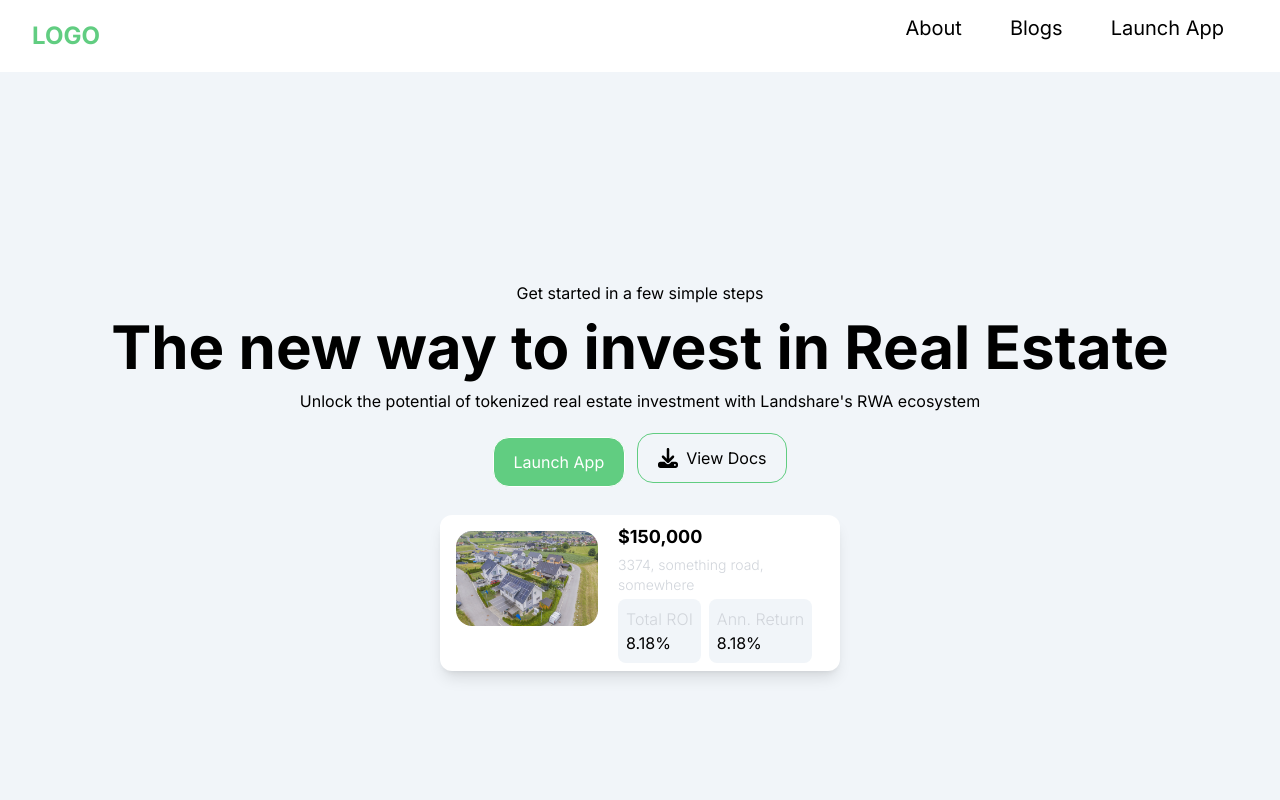
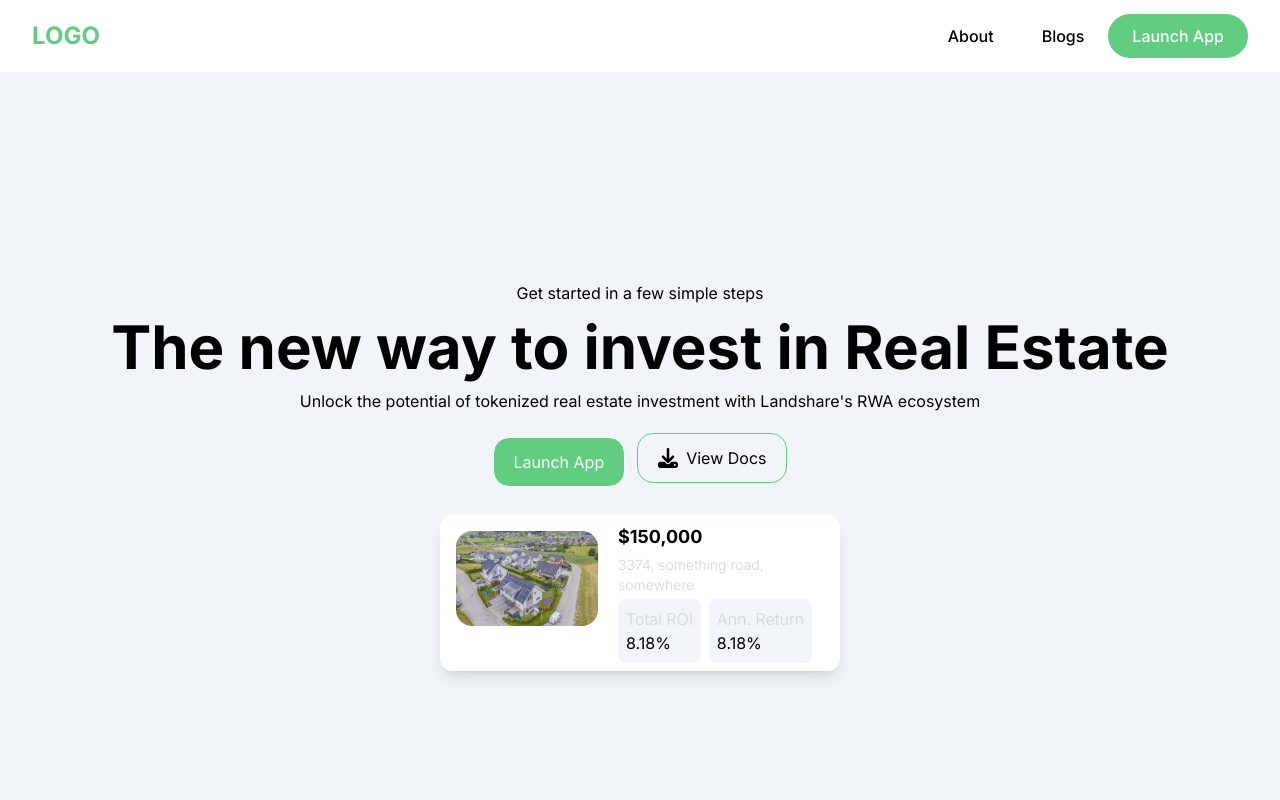
Before and after one commit to adamsdavee/RWA-DeFi, a Next.js app in the folder frontend/: page / in a window 1280 px wide. Shown: the top 800 px of the page. Built offline with nearby package versions, Linux system fonts and the light colour scheme.

Commit message:
Improve Navbar

```diff
--- a/frontend/src/components/Navbar.jsx
+++ b/frontend/src/components/Navbar.jsx
@@ -51,7 +51,7 @@ function NavBar() {
 							}`}
 						>
 							<ul className="h-screen md:h-auto items-center justify-center md:flex ">
-								<li className="pb-6 text-xl text-black py-2 md:px-6 text-center border-b-2 md:border-b-0  hover:bg-primary  border-primary  md:hover:text-primary md:hover:bg-transparent">
+								<li className="py-6 text-md font-medium text-black py- md:px-6 text-center border-b-2 md:border-b-0  hover:bg-primary  border-primary  md:hover:text-primary md:hover:bg-transparent">
 									<Link
 										href="#about"
 										onClick={() => setNavbar(!navbar)}
@@ -59,7 +59,7 @@ function NavBar() {
 										About
 									</Link>
 								</li>
-								<li className="pb-6 text-xl text-black py-2 px-6 text-center  border-b-2 md:border-b-0  hover:bg-primary  border-primary  md:hover:text-primary md:hover:bg-transparent">
+								<li className="py-6 text-md font-medium text-black py- px-6 text-center  border-b-2 md:border-b-0  hover:bg-primary  border-primary  md:hover:text-primary md:hover:bg-transparent">
 									<Link
 										href="#blog"
 										onClick={() => setNavbar(!navbar)}
@@ -67,10 +67,11 @@ function NavBar() {
 										Blogs
 									</Link>
 								</li>
-								<li className="pb-6 text-xl text-black py-2 px-6 text-center  border-b-2 md:border-b-0  hover:bg-primary  border-primary  md:hover:text-primary md:hover:bg-transparent">
+								<li>
 									<Link
-										href="#projects"
+										href="/app"
 										onClick={() => setNavbar(!navbar)}
+										className="py-3 my-3 text-md font-medium text-white py- px-6 text-center border-b-2 md:border-b-0 bg-primary rounded-3xl hover:bg-primary border-primary  duration-200 md:hover:rounded-xl"
 									>
 										Launch App
 									</Link>
```
